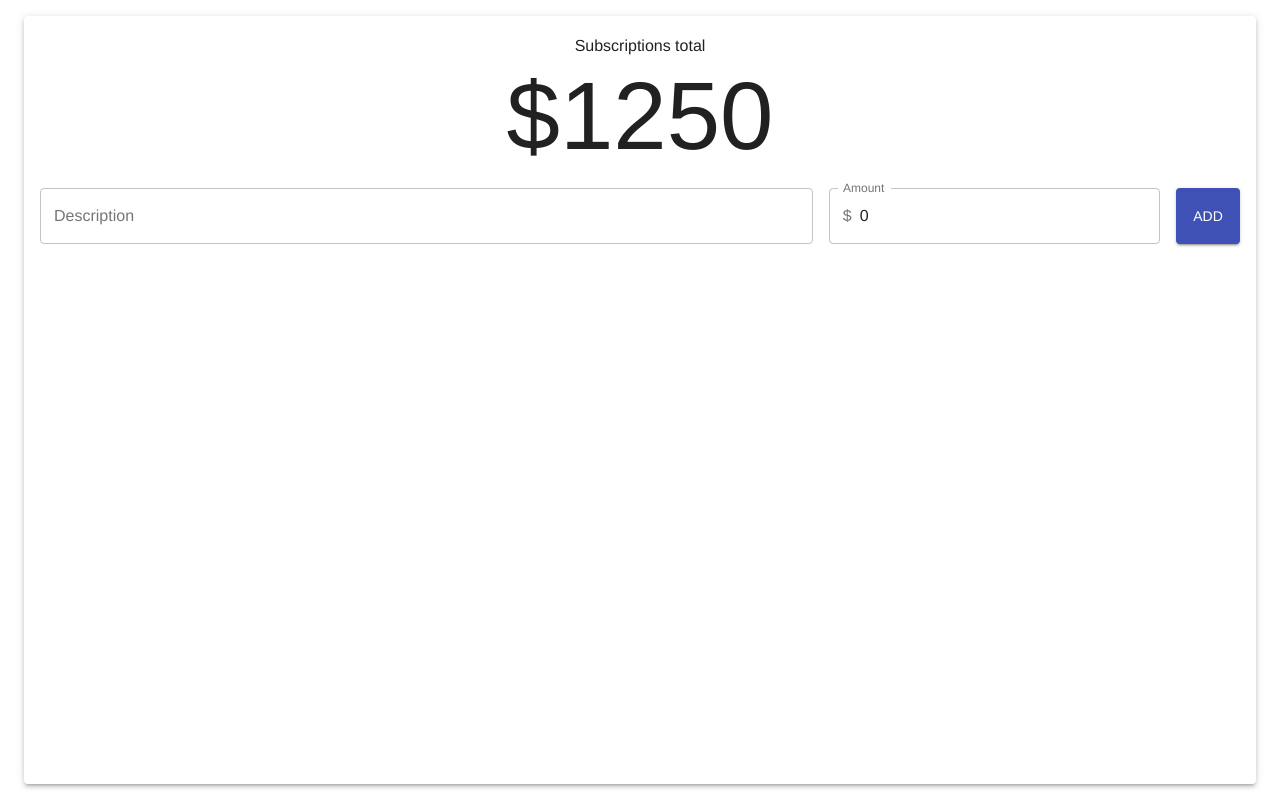
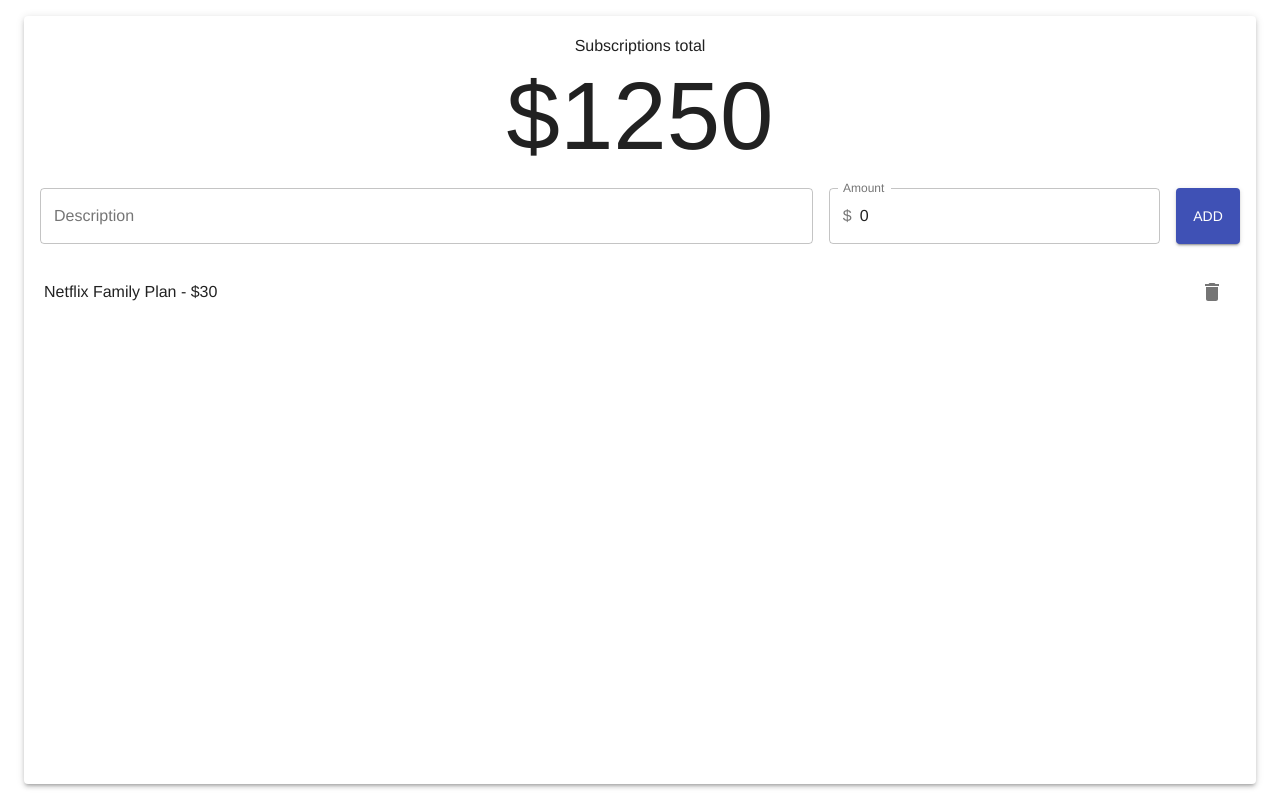
Before and after one commit to davinakano/subscription-tracker-electron, a React (Create React App) app: page / in a window 1280 px wide. Built offline with nearby package versions, Linux system fonts and the light colour scheme.

Commit message:
Add SubscriptionList barebones

```diff
--- a/package.json
+++ b/package.json
@@ -41,6 +41,7 @@
   },
   "devDependencies": {
     "@material-ui/core": "^4.9.12",
+    "@material-ui/icons": "^4.9.1",
     "@testing-library/jest-dom": "^4.2.4",
     "@testing-library/react": "^9.3.2",
     "@testing-library/user-event": "^7.1.2",
--- a/src/App.js
+++ b/src/App.js
@@ -4,6 +4,7 @@ import { Paper, Container, Box } from "@material-ui/core";
 import theme from "./styles/theme";
 import Summary from "./components/Summary";
 import Form from "./components/Form";
+import SubscriptionList from "./components/SubscriptionList";
 
 function App() {
   return (
@@ -13,6 +14,7 @@ function App() {
           <Box height="calc(100vh - 64px)" marginTop={2} padding={2}>
             <Summary />
             <Form />
+            <SubscriptionList />
           </Box>
         </Paper>
       </Container>
--- /dev/null
+++ b/src/components/SubscriptionList.js
@@ -0,0 +1,35 @@
+import React from "react";
+import { makeStyles } from "@material-ui/core/styles";
+import {
+  List,
+  ListItem,
+  ListItemText,
+  ListItemSecondaryAction,
+  IconButton,
+} from "@material-ui/core";
+import DeleteIcon from "@material-ui/icons/Delete";
+
+const useStyles = makeStyles((theme) => ({
+  listItem: {
+    paddingLeft: theme.spacing(0.5),
+  },
+}));
+
+function SubscriptionList() {
+  const classes = useStyles();
+
+  return (
+    <List>
+      <ListItem disableGutters className={classes.listItem}>
+        <ListItemText primary="Netflix Family Plan - $30" />
+        <ListItemSecondaryAction>
+          <IconButton edge="end" aria-label="delete">
+            <DeleteIcon />
+          </IconButton>
+        </ListItemSecondaryAction>
+      </ListItem>
+    </List>
+  );
+}
+
+export default SubscriptionList;
```
Also changed, not shown: 1 other file (tests, documents, lock files or other folders).
